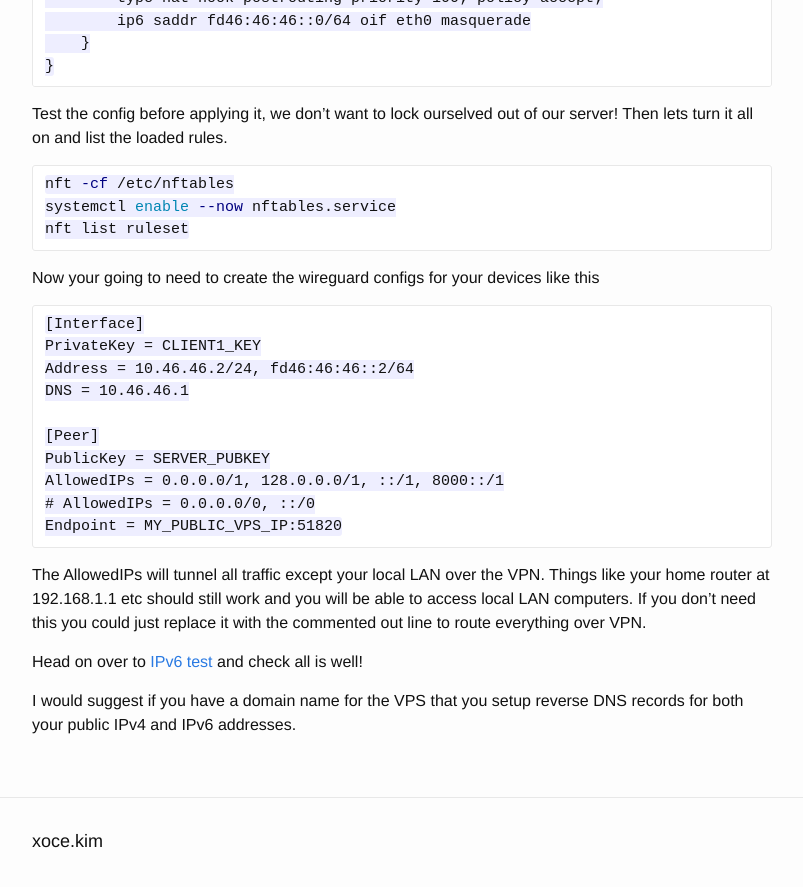
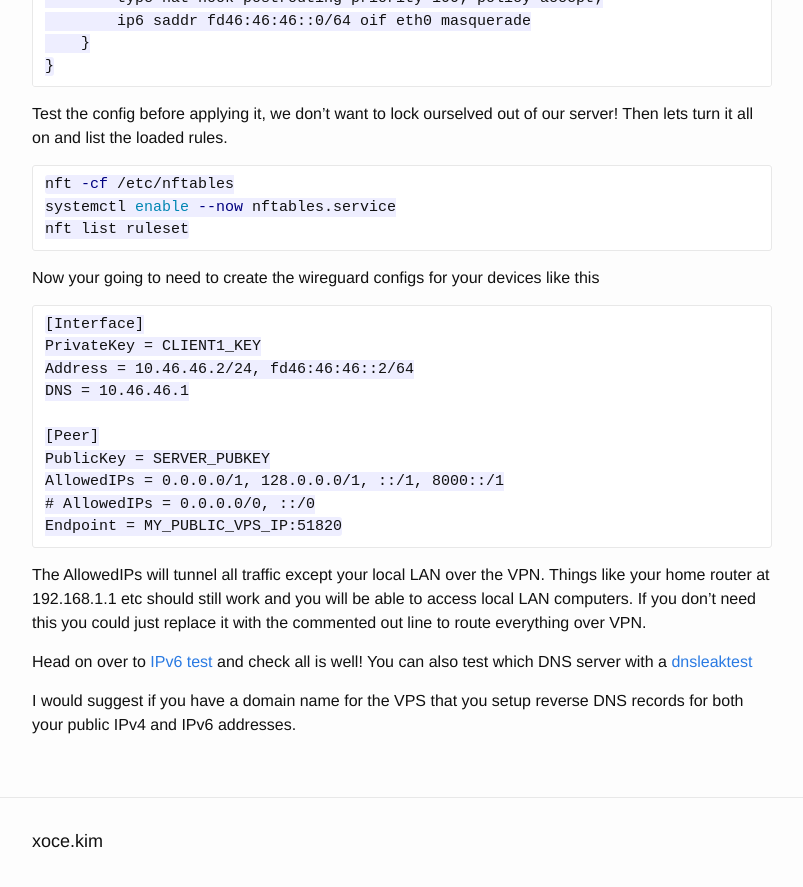
Before and after one commit to xocekim/blog, a Jekyll site: the page built from _posts/2020-06-25-wireguard-using-systemd-nextdns-nftables.markdown, in a window 1280 px wide and 900 px high, scrolled down 4853 px. Shown: the top 887 px of the window, without its empty margins (238-1041 px from the left). Built offline with Jekyll 4.4.1, drawn with Linux system fonts in a browser that asks for light colours.

Commit message:
add dns leak test

```diff
--- a/_posts/2020-06-25-wireguard-using-systemd-nextdns-nftables.markdown
+++ b/_posts/2020-06-25-wireguard-using-systemd-nextdns-nftables.markdown
@@ -226,6 +226,6 @@ Endpoint = MY_PUBLIC_VPS_IP:51820
 
 The AllowedIPs will tunnel all traffic except your local LAN over the VPN. Things like your home router at 192.168.1.1 etc should still work and you will be able to access local LAN computers. If you don't need this you could just replace it with the commented out line to route everything over VPN.
 
-Head on over to [IPv6 test](https://ipv6-test.com/) and check all is well!
+Head on over to [IPv6 test](https://ipv6-test.com/) and check all is well! You can also test which DNS server with a [dnsleaktest](https://dnsleaktest.com/)
 
 I would suggest if you have a domain name for the VPS that you setup reverse DNS records for both your public IPv4 and IPv6 addresses.
```
